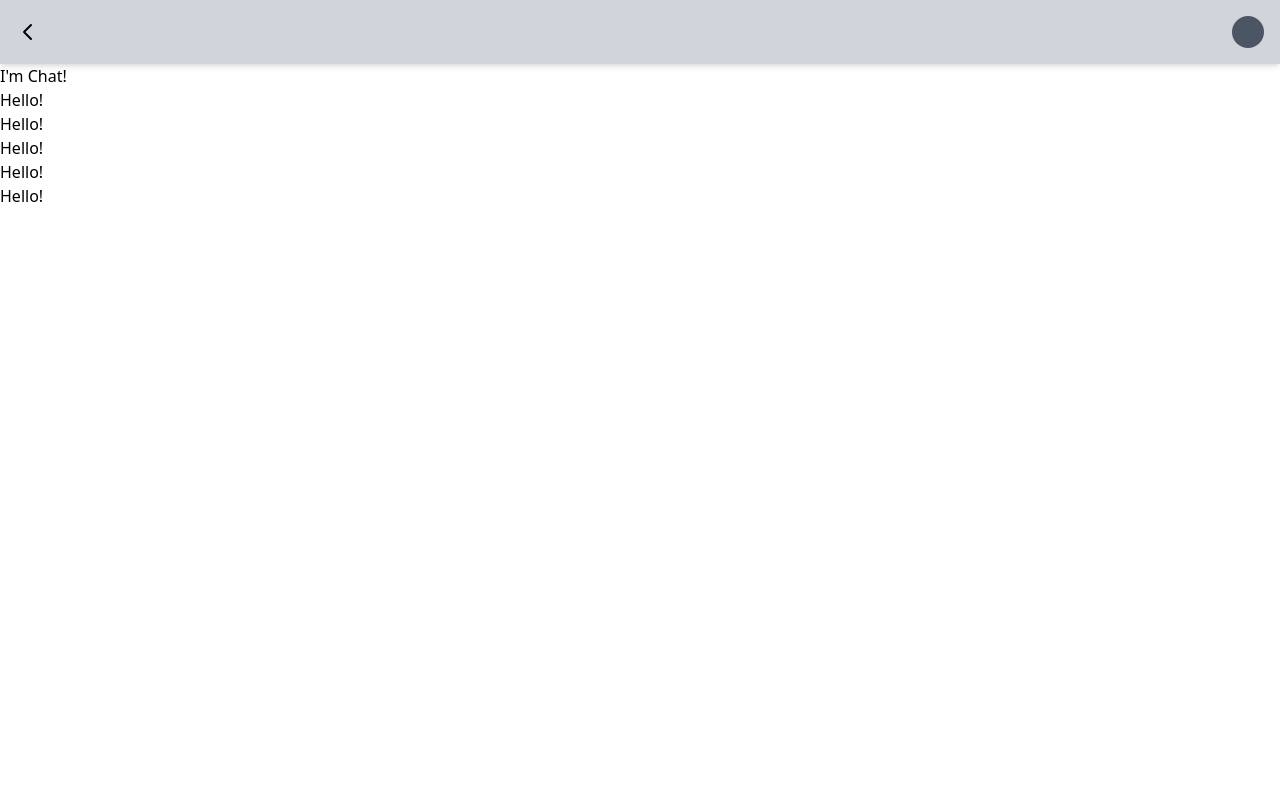
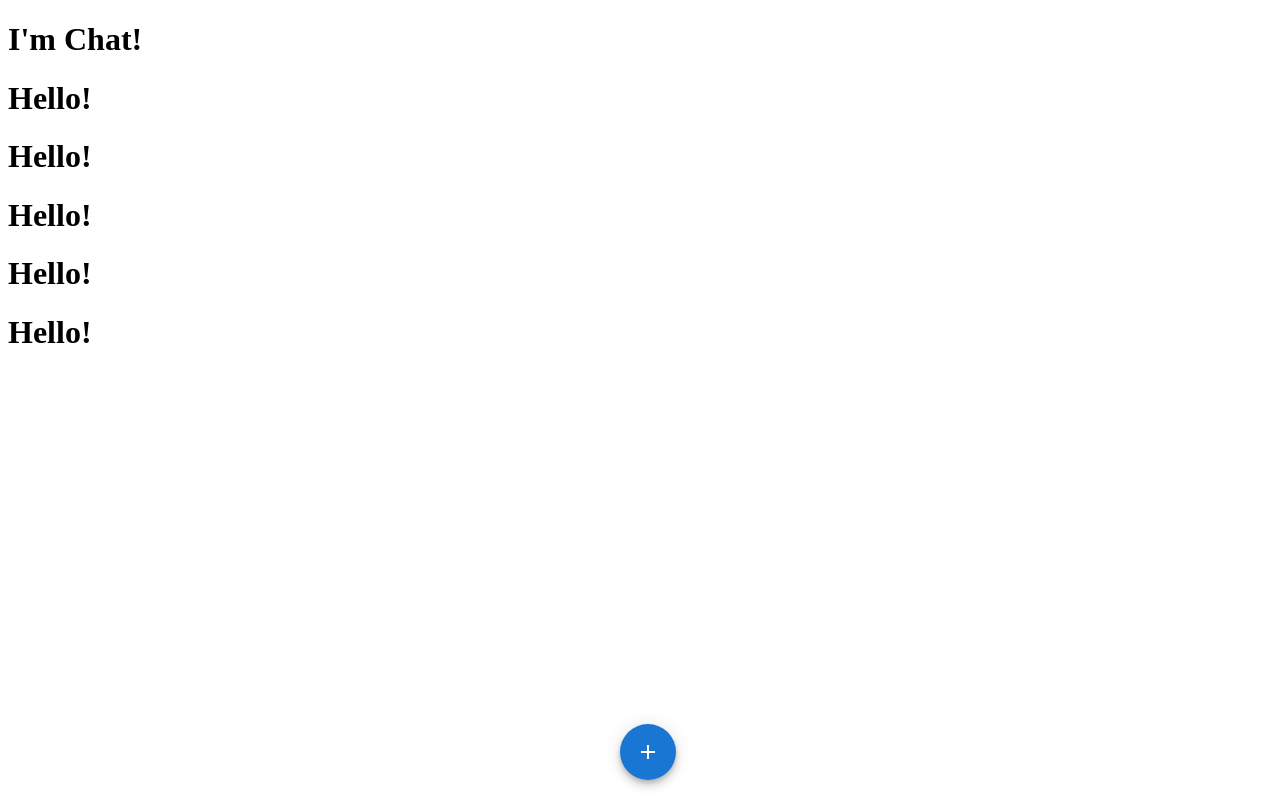
Before and after one commit to PUE-AI-ChatBot/PUE-FE, a Next.js app in the folder front-end/: page /chat in a window 1280 px wide. Built offline with nearby package versions, Linux system fonts and the light colour scheme.

Commit message:
feat: Quick Button UI 제작
- Home, Chat, Calender Icon Button
- next/link route change
- custom theme color 설정 필요

```diff
--- /dev/null
+++ b/front-end/application/navigation/QuickButton.tsx
@@ -0,0 +1,53 @@
+import React, {useState} from 'react'
+import {Backdrop, Box, Fab} from "@mui/material"
+import {Add, HomeOutlined, MessageOutlined, TodayOutlined} from '@mui/icons-material'
+import Link from "next/link"
+
+const wrapStyle = {
+    display: 'flex',
+    flexWrap: "wrap",
+    width: 1,
+    height: 100,
+    justifyContent: "center",
+    alignItems: "flex-end",
+    justifySelf: "center",
+    position: "fixed",
+    bottom: 20
+}
+
+type IQuickButton = {};
+const QuickButton = ({}: IQuickButton) => {
+    const [isOpen, setIsOpen] = useState(false)
+    const toggleOpen = () => setIsOpen(!isOpen)
+
+    return (
+        <Box sx={wrapStyle}>
+            <Backdrop open={isOpen} onClick={toggleOpen}/>
+            {
+                isOpen &&
+                <Box sx={{display: 'flex', justifyContent: "space-between", bottom: 80, position: "fixed", gap: 2}}>
+                    <Link href={"/"}>
+                        <Fab size={"medium"} color={"secondary"}>
+                            <HomeOutlined/>
+                        </Fab>
+                    </Link>
+                    <Link href={"/chat"}>
+                        <Fab size={"medium"} color={"secondary"} sx={{top: -20}}>
+                            <MessageOutlined/>
+                        </Fab>
+                    </Link>
+                    <Link href={"/calender"}>
+                        <Fab size={"medium"} color={"secondary"}>
+                            <TodayOutlined/>
+                        </Fab>
+                    </Link>
+                </Box>
+            }
+            <Fab onClick={toggleOpen} size={"large"} color={"primary"}>
+                <Add/>
+            </Fab>
+        </Box>
+    )
+}
+
+export default QuickButton
--- /dev/null
+++ b/front-end/application/navigation/index.tsx
@@ -0,0 +1,15 @@
+import React from 'react'
+import QuickButton from "./QuickButton"
+import {Box} from "@mui/material"
+
+type INavigation = React.PropsWithChildren
+const Navigation = ({children}: INavigation) => {
+    return (
+        <Box>
+            {children}
+            <QuickButton/>
+        </Box>
+    )
+}
+
+export default Navigation
--- a/front-end/package.json
+++ b/front-end/package.json
@@ -11,6 +11,7 @@
   "dependencies": {
     "@emotion/react": "^11.10.0",
     "@emotion/styled": "^11.10.0",
+    "@mui/icons-material": "^5.8.4",
     "@mui/material": "^5.10.1",
     "@tailwindcss/forms": "^0.5.2",
     "next": "12.2.5",
--- a/front-end/pages/chat/index.tsx
+++ b/front-end/pages/chat/index.tsx
@@ -1,5 +1,5 @@
-import type { NextPage } from "next";
-import Layout from "../../components/layout";
+import type {NextPage} from "next"
+import Navigation from "../../application/navigation"
 
 export interface IChat {
     isUser: boolean;
@@ -12,7 +12,7 @@ export interface IChat {
 
 const Chat: NextPage = () => {
     return (
-    <Layout back profile>
+        <Navigation>
             <h1> I'm Chat! </h1>
             <div>
                 <h1> Hello! </h1>
@@ -21,8 +21,8 @@ const Chat: NextPage = () => {
                 <h1> Hello! </h1>
                 <h1> Hello! </h1>
             </div>
-    </Layout>
-  );
-};
+        </Navigation>
+    )
+}
 
-export default Chat;
+export default Chat
--- a/front-end/styles/globals.css
+++ b/front-end/styles/globals.css
@@ -1,4 +1,4 @@
 /* globals.css */
-@tailwind base;
+/*@tailwind base;
 @tailwind components;
-@tailwind utilities;
+@tailwind utilities;*/
```
Also changed, not shown: front-end/.eslintrc.json, 1 other file (tests, documents, lock files or other folders). Lines whose indentation alone changed are shown as unchanged.
